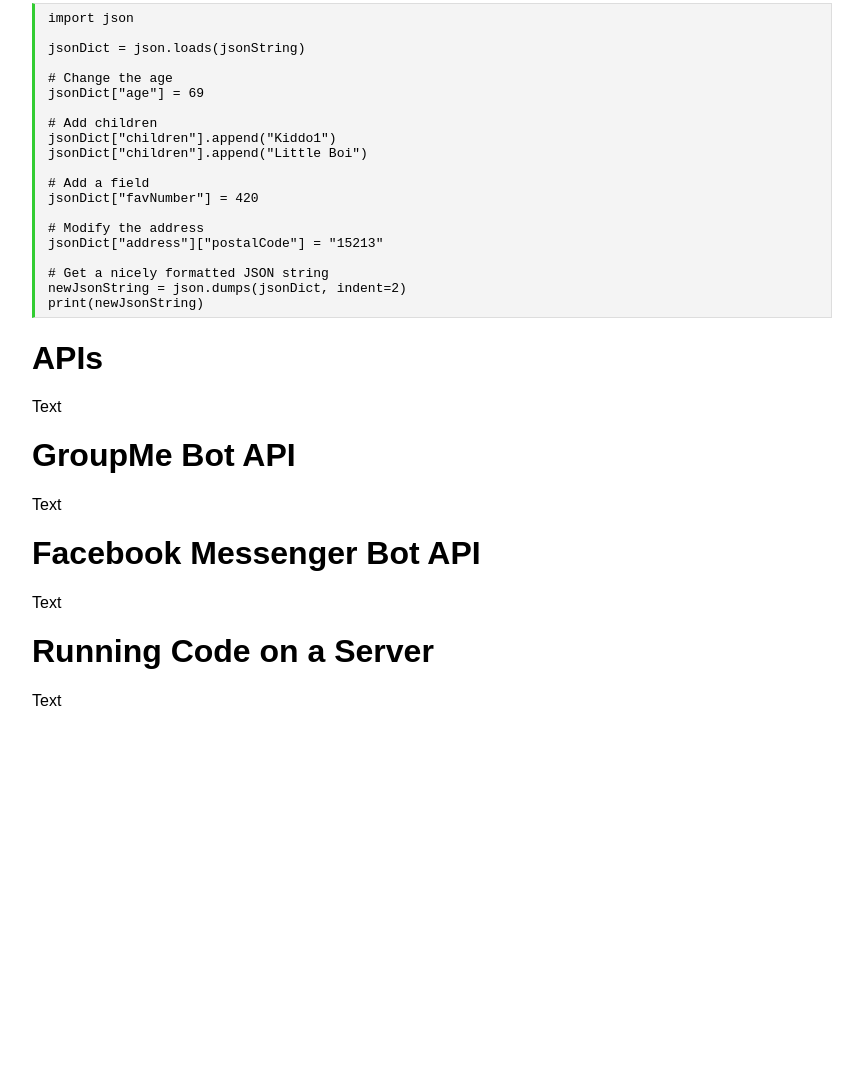
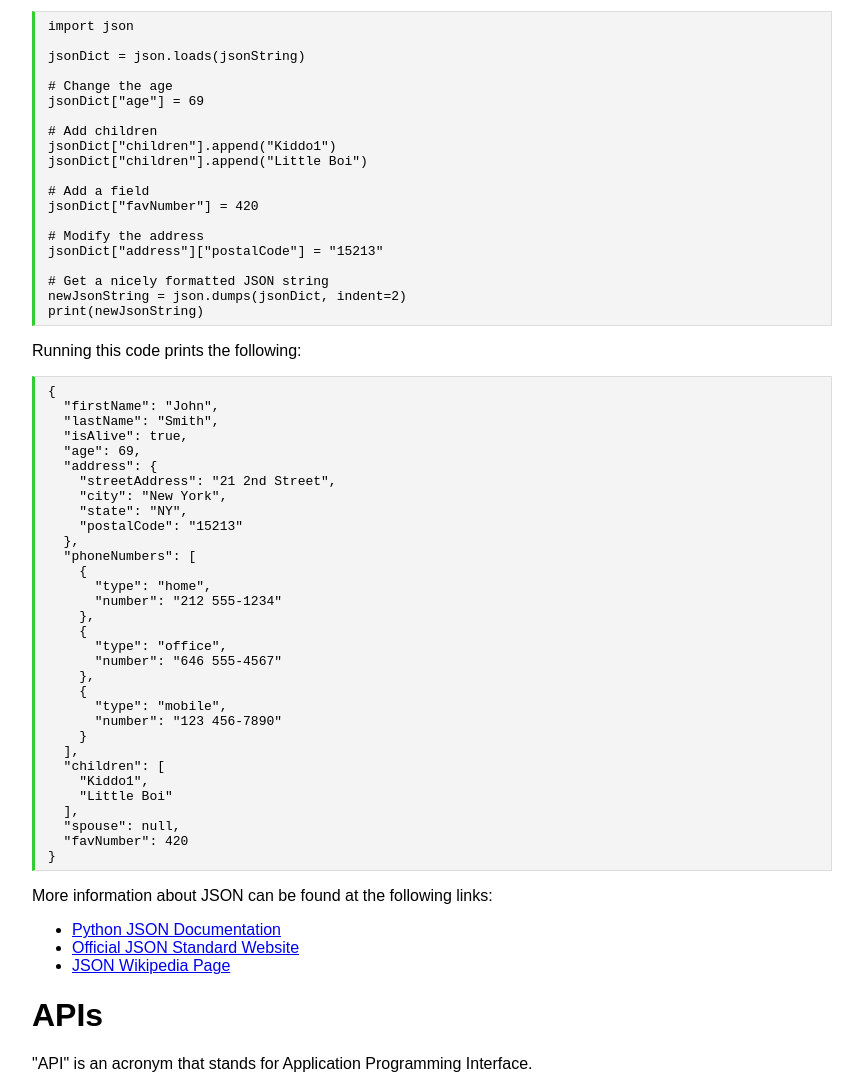
Before and after one commit to cnxtech/chatbots, a plain HTML site: page index.html in a window 1280 px wide. Shown: the part 1572-2648 px from the top of the page, without its empty margins (208-1071 px from the left). Before the commit the page ends 2348 px from the top, so only its background shows below. Drawn offline with Linux system fonts and the light colour scheme.

Commit message:
finished JSON section

```diff
--- a/index.html
+++ b/index.html
@@ -27,12 +27,11 @@ pre {
 <body>
 <title>Chatbots — 15-112 Optional Lecture</title>
 
-
 <h1 id="chatbots">Chatbots</h1>
 <h2 id="optional-lecture">15-112 Optional Lecture</h2>
 <p>By: <a href="http://jstrieb.github.io">Jacob Strieb</a> and <a href="https://www.zuhayer.me/">Zuhayer Quazi</a></p>
 <p>Published on November 6, 2018</p>
-<h3 id="sections">Sections</h3>
+<h2 id="sections">Sections</h2>
 <ol style="list-style-type: decimal">
 <li><a href="#json">JSON</a></li>
 <li><a href="#apis">APIs</a></li>
@@ -109,15 +108,52 @@ jsonDict[&quot;address&quot;][&quot;postalCode&quot;] = &quot;15213&quot;
 # Get a nicely formatted JSON string
 newJsonString = json.dumps(jsonDict, indent=2)
 print(newJsonString)</code></pre>
+<p>Running this code prints the following:</p>
+<pre><code>{
+  &quot;firstName&quot;: &quot;John&quot;,
+  &quot;lastName&quot;: &quot;Smith&quot;,
+  &quot;isAlive&quot;: true,
+  &quot;age&quot;: 69,
+  &quot;address&quot;: {
+    &quot;streetAddress&quot;: &quot;21 2nd Street&quot;,
+    &quot;city&quot;: &quot;New York&quot;,
+    &quot;state&quot;: &quot;NY&quot;,
+    &quot;postalCode&quot;: &quot;15213&quot;
+  },
+  &quot;phoneNumbers&quot;: [
+    {
+      &quot;type&quot;: &quot;home&quot;,
+      &quot;number&quot;: &quot;212 555-1234&quot;
+    },
+    {
+      &quot;type&quot;: &quot;office&quot;,
+      &quot;number&quot;: &quot;646 555-4567&quot;
+    },
+    {
+      &quot;type&quot;: &quot;mobile&quot;,
+      &quot;number&quot;: &quot;123 456-7890&quot;
+    }
+  ],
+  &quot;children&quot;: [
+    &quot;Kiddo1&quot;,
+    &quot;Little Boi&quot;
+  ],
+  &quot;spouse&quot;: null,
+  &quot;favNumber&quot;: 420
+}</code></pre>
+<p>More information about JSON can be found at the following links:</p>
+<ul>
+<li><a href="https://docs.python.org/3/library/json.html">Python JSON Documentation</a></li>
+<li><a href="https://www.json.org/">Official JSON Standard Website</a></li>
+<li><a href="https://en.wikipedia.org/wiki/JSON">JSON Wikipedia Page</a></li>
+</ul>
 <h1 id="apis">APIs</h1>
-<p>Text</p>
+<p>&quot;API&quot; is an acronym that stands for Application Programming Interface.</p>
 <h1 id="groupme-bot-api">GroupMe Bot API</h1>
 <p>Text</p>
 <h1 id="facebook-messenger-bot-api">Facebook Messenger Bot API</h1>
 <p>Text</p>
 <h1 id="running-code-on-a-server">Running Code on a Server</h1>
 <p>Text</p>
-
-
 </body>
 </html>
```
Also changed, not shown: unstyled.html (+41 -2 lines), 1 other file.
